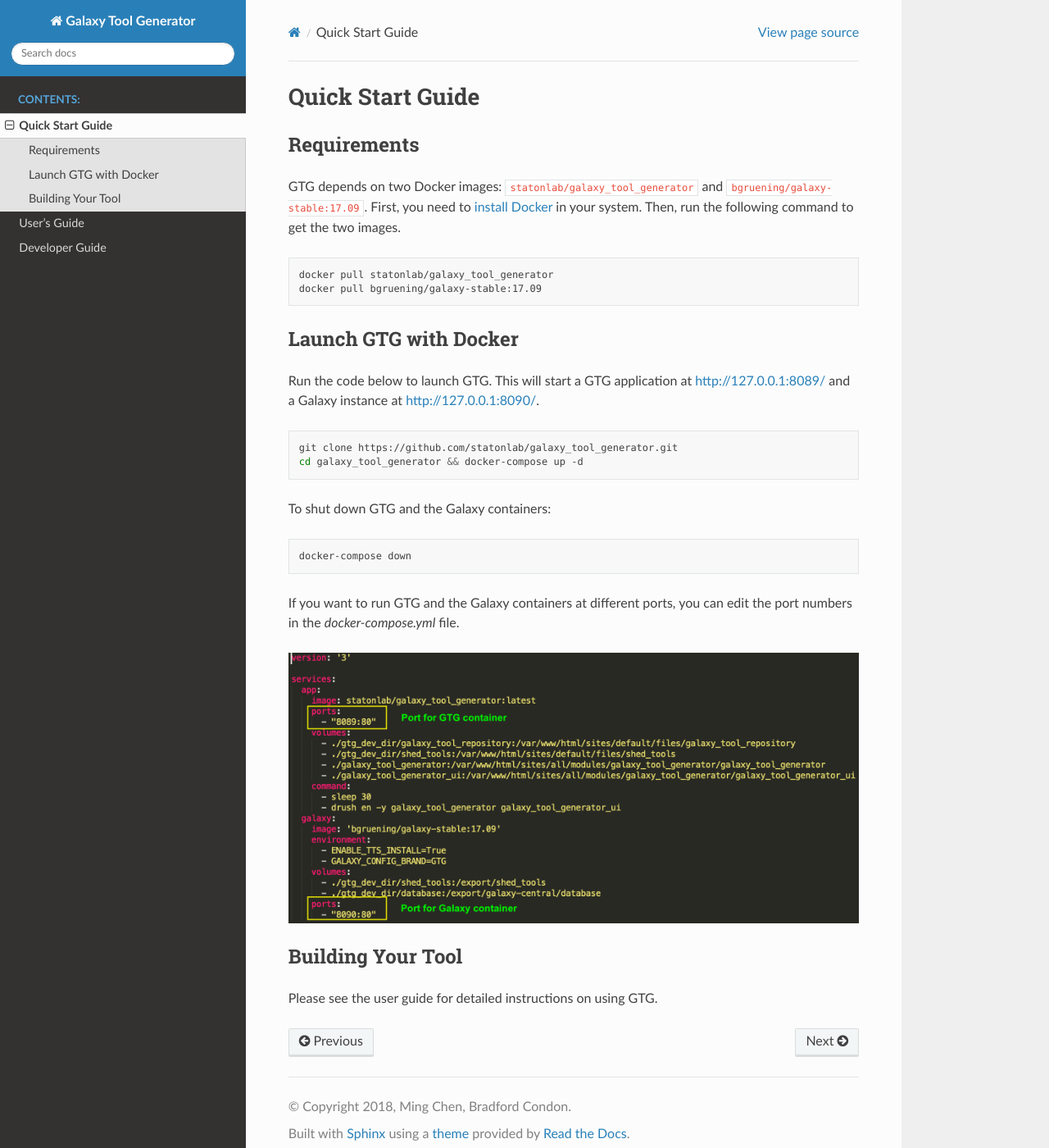
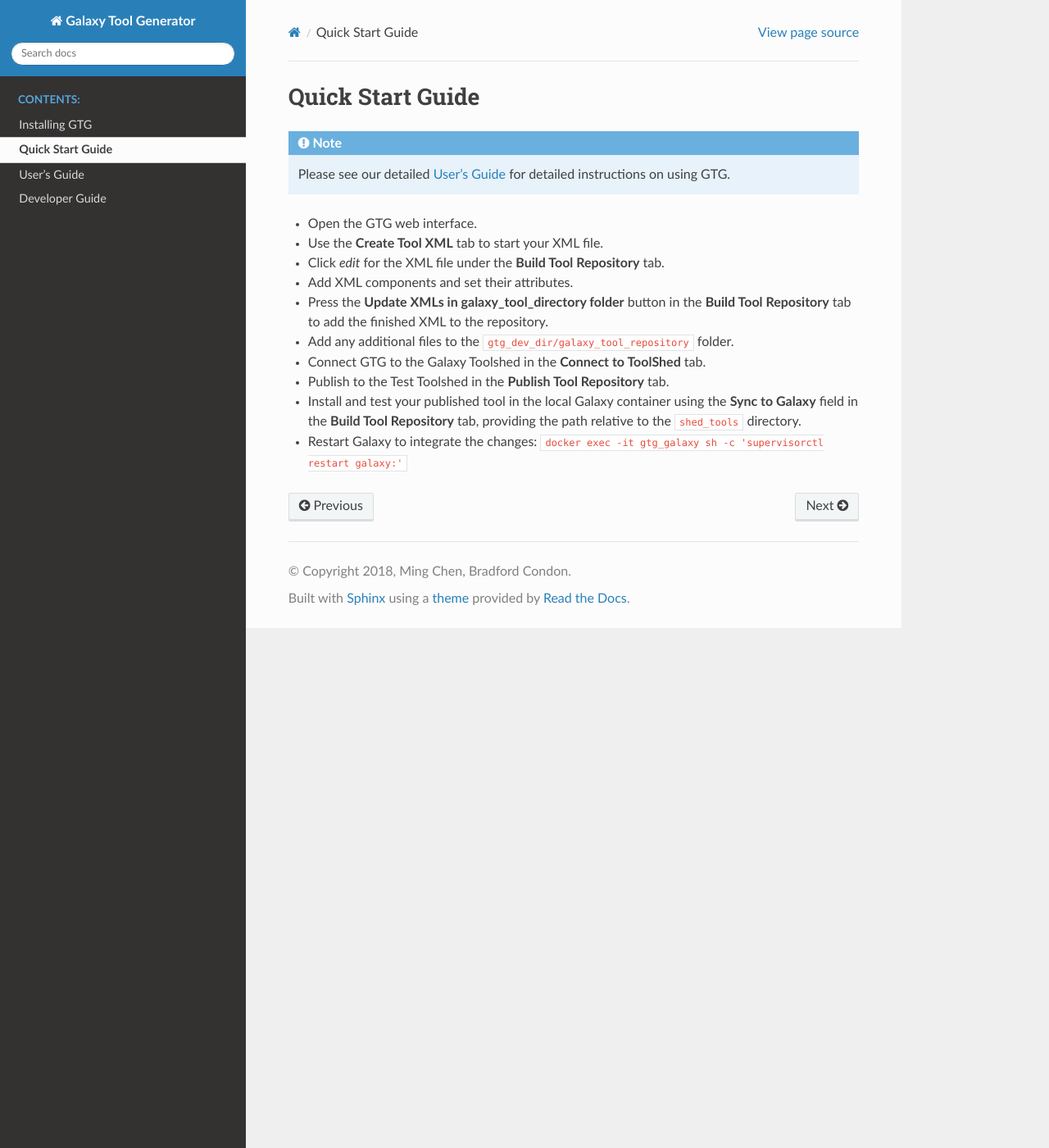
Before and after one commit to statonlab/galaxy_tool_generator, a Sphinx documentation site: the page built from docs/quick_start.rst, in a window 1280 px wide and 1400 px high. Shown: the whole window at 82% size. Built offline with Sphinx 7.4.7 and the Read the Docs theme 2.0.0, drawn with Linux system fonts in a browser that asks for light colours.

Commit message:
split off install and write quickstart guide

```diff
--- a/docs/index.rst
+++ b/docs/index.rst
@@ -11,6 +11,7 @@ Galaxy Tool Generator
    :caption: Contents:
 
 
+   installation
    quick_start
    user_guide
    developer_guide
--- a/docs/quick_start.rst
+++ b/docs/quick_start.rst
@@ -1,43 +1,18 @@
 Quick Start Guide
 =================
 
-Requirements
-------------
+.. note::
+
+  Please see our detailed :ref:`usersGuide` for detailed instructions on using GTG.
 
 
-GTG depends on two Docker images: ``statonlab/galaxy_tool_generator`` and ``bgruening/galaxy-stable:17.09``. First, you need
-to `install Docker <https://docs.docker.com/install/>`_ in your system. Then, run the following command to get the two images.
-
-.. code-block:: shell
-
-    docker pull statonlab/galaxy_tool_generator
-    docker pull bgruening/galaxy-stable:17.09
-
-
-Launch GTG with Docker
------------------------
-
-Run the code below to launch GTG. This will start a GTG application at http://127.0.0.1:8089/ and a Galaxy instance at
-http://127.0.0.1:8090/.
-
-.. code-block:: shell
-
-    git clone https://github.com/statonlab/galaxy_tool_generator.git
-    cd galaxy_tool_generator && docker-compose up -d
-
-To shut down GTG and the Galaxy containers:
-
-.. code-block:: shell
-
-    docker-compose down
-
-
-If you want to run GTG and the Galaxy containers at different ports, you can edit the port numbers in the `docker-compose.yml`
-file.
-
-.. image:: /_static/images/docker-compose-yml.png
-
-Building Your Tool
-----------------------
-
-Please see the user guide for detailed instructions on using GTG.
+* Open the GTG web interface.
+* Use the **Create Tool XML** tab to start your XML file.
+* Click *edit* for the XML file under the **Build Tool Repository** tab.
+* Add XML components and set their attributes.
+* Press the **Update XMLs in galaxy_tool_directory folder** button in the **Build Tool Repository** tab to add the finished XML to the repository.
+* Add any additional files to the ``gtg_dev_dir/galaxy_tool_repository`` folder.
+* Connect GTG to the Galaxy Toolshed in the **Connect to ToolShed** tab.
+* Publish to the Test Toolshed in the **Publish Tool Repository** tab.
+* Install and test your published tool in the local Galaxy container using the **Sync to Galaxy** field in the **Build Tool Repository** tab, providing the path relative to the ``shed_tools`` directory.
+* Restart Galaxy to integrate the changes:  ``docker exec -it gtg_galaxy sh -c 'supervisorctl restart galaxy:'``
--- a/docs/user_guide.rst
+++ b/docs/user_guide.rst
@@ -1,3 +1,5 @@
+.. _UsersGuide:
+
 User's Guide
 ============
 
```
Also changed, not shown: docs/installation.rst (added, +37 -0 lines).
